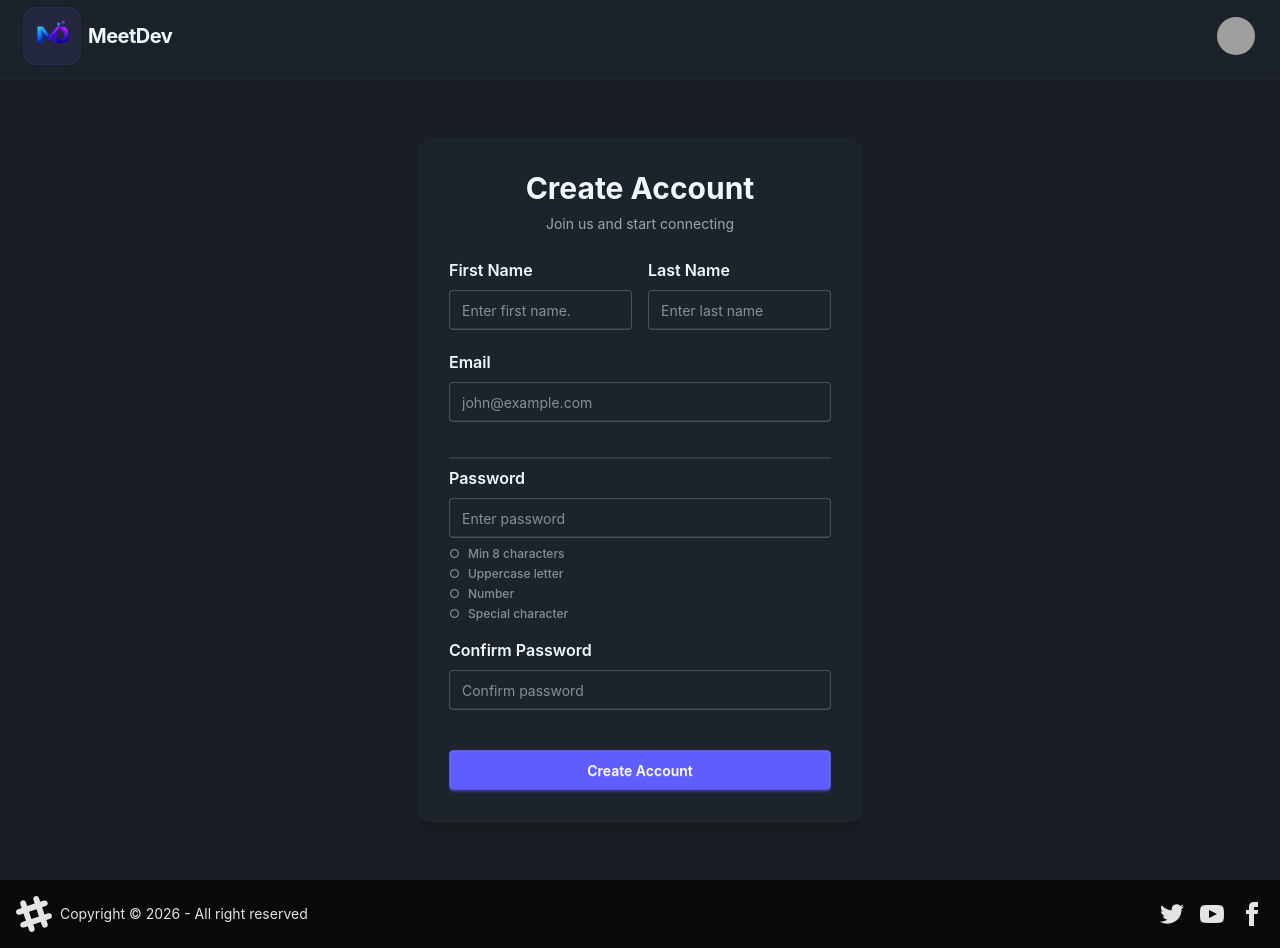
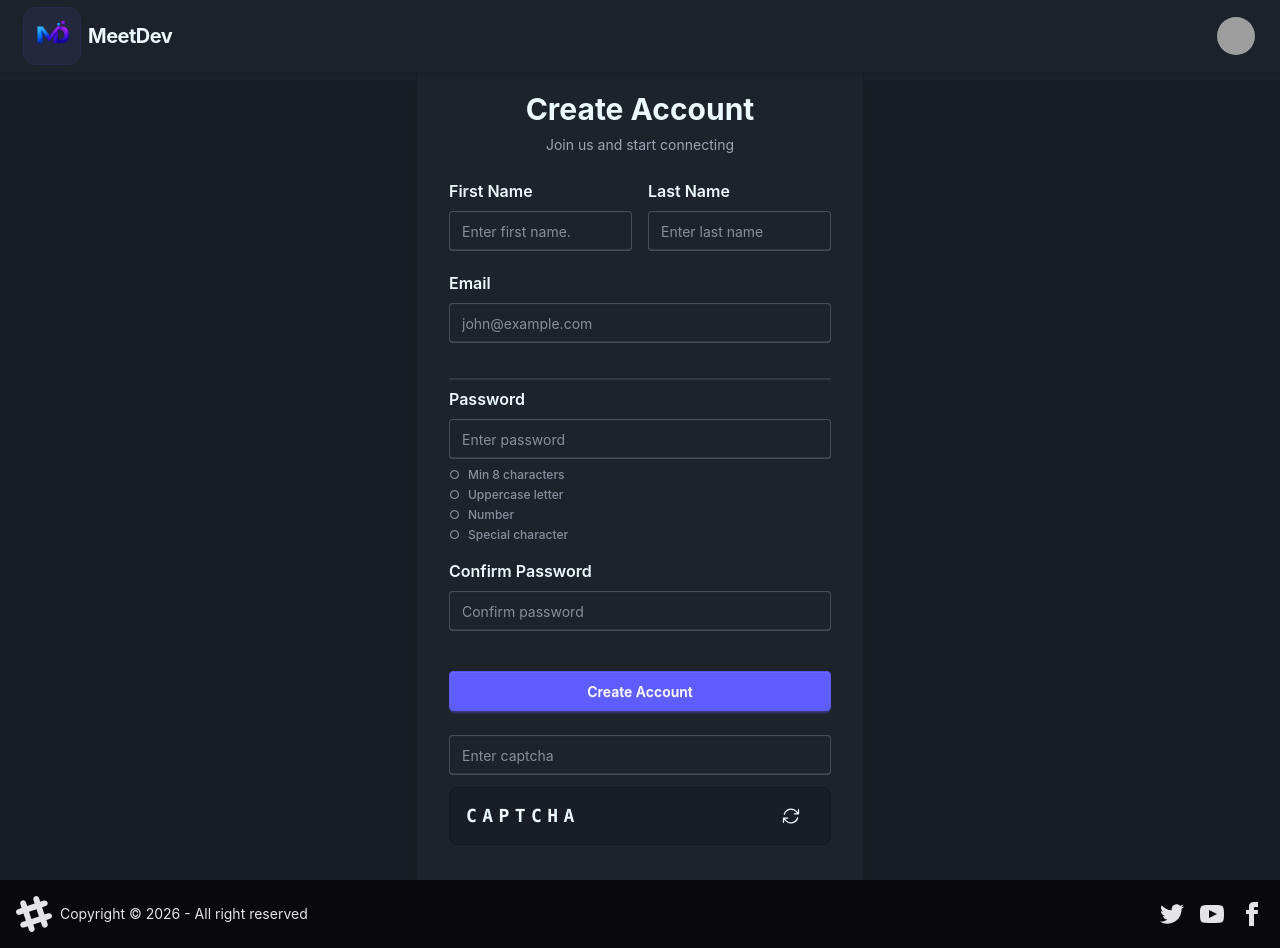
Before and after one commit to 07kunal/meetDev_frontend, a React (Vite) app: page /signup in a window 1280 px wide. Built offline with nearby package versions, Linux system fonts and the light colour scheme; no server answers; grey boxes are pictures that could not be loaded.

Commit message:
Added the changesfor the captcha

```diff
--- a/src/components/SignUpForm/SignUpForm.tsx
+++ b/src/components/SignUpForm/SignUpForm.tsx
@@ -3,6 +3,7 @@ import type { SubmitHandler } from "react-hook-form";
 import type { UserSignUp } from "../../utils/type/user";
 import { useMemo } from "react";
 import validationRegex from "@/utils/validationRegex/validationRegex";
+import { ArrowPathIcon } from "@heroicons/react/24/outline";
 
 interface ProfileUpdateFormProps {
   onSubmit: SubmitHandler<UserSignUp>;
@@ -305,16 +306,35 @@ const SignUpForm = ({
             "Create Account"
           )}
         </button>
-        {/* Need to add the captchaform details */}
-        {/*
-        <div>
-        input field
-        captcha image
-        resend otp
-        validate captcha
+        <div className="space-y-2">
+          <div className="space-y-3">
+            <input
+              id="captcha"
+              type="text"
+              placeholder="Enter captcha"
+              aria-describedby="captcha-error"
+              className="input input-bordered w-full"
+            />
+            <div className="flex items-center justify-between rounded-lg border border-base-300 bg-base-200 px-4 py-3">
+              <span className="font-mono text-lg font-semibold tracking-[0.3em]">
+                CAPTCHA
+              </span>
+              <button
+                type="button"
+                aria-label="Reload captcha"
+                className="btn btn-ghost btn-sm"
+              >
+                <ArrowPathIcon className="h-5 w-5" aria-hidden="true" />
+              </button>
+            </div>
+          </div>
+          <span
+            id="captcha-error"
+            role="alert"
+            aria-live="polite"
+            className="block min-h-4 text-xs text-error"
+          />
         </div>
-
-        */}
       </form>
     </div>
   );
```
